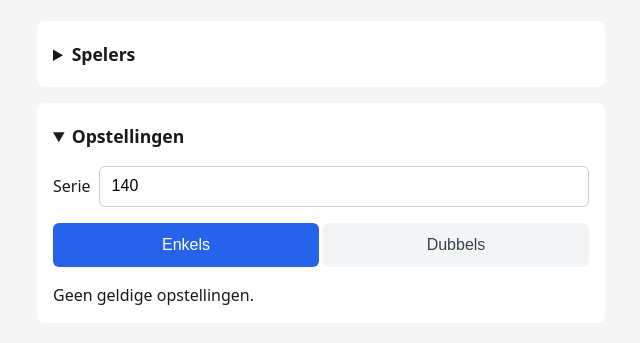
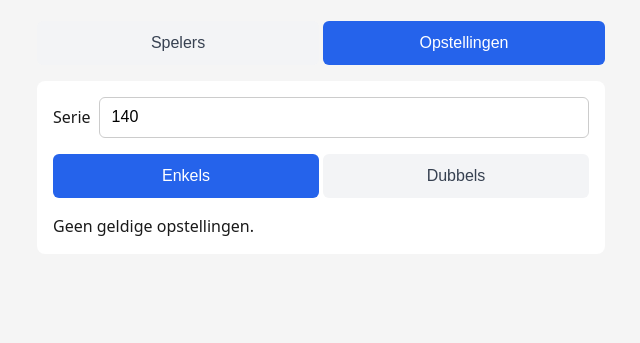
Before and after one commit to michelgrootjans/interclub-opstelling, a website built with Vite: page index.html in a window 1280 px wide. Shown: the part 55-398 px from the top of the page, without its empty margins (319-959 px from the left). Built offline with nearby package versions, Linux system fonts and the light colour scheme.

Commit message:
replace details-based layout with tabbed navigation for player list and compositions

```diff
--- a/src/main.ts
+++ b/src/main.ts
@@ -59,9 +59,12 @@ const app = document.getElementById('app')!
 app.innerHTML = `
   <h1>Interclub Planning</h1>
 
-  <section id="player-list">
-    <details>
-      <summary>Spelers</summary>
+  <div class="main-tabs">
+    <button class="main-tab" data-panel="player-list">Spelers</button>
+    <button class="main-tab active" data-panel="compositions">Opstellingen</button>
+  </div>
+
+  <section id="player-list" class="panel hidden">
     <ul id="players-ul"></ul>
     <button id="btn-add-player" class="btn-add"><i class="fa-solid fa-plus"></i></button>
     <form id="player-form">
@@ -71,12 +74,9 @@ app.innerHTML = `
       <button type="submit">Toevoegen</button>
       <button type="button" id="btn-cancel-add">Annuleer</button>
     </form>
-    </details>
   </section>
 
-  <section id="compositions">
-    <details id="compositions-details" open>
-      <summary>Opstellingen</summary>
+  <section id="compositions" class="panel">
     <label>Serie<input id="input-limit" type="number" min="1" /></label>
     <div class="tabs">
       <button class="tab active" data-tab="singles">Enkels</button>
@@ -84,7 +84,6 @@ app.innerHTML = `
     </div>
     <div id="singles-compositions-list" class="tab-panel"></div>
     <div id="doubles-compositions-list" class="tab-panel hidden"></div>
-    </details>
   </section>
 `
 
@@ -111,16 +110,6 @@ function hideAddForm(): void {
 }
 
 hideAddForm()
-
-const playerDetails = document.querySelector('#player-list details') as HTMLDetailsElement
-const compositionsDetails = document.getElementById('compositions-details') as HTMLDetailsElement
-
-playerDetails.addEventListener('toggle', () => {
-  if (playerDetails.open) compositionsDetails.open = false
-})
-compositionsDetails.addEventListener('toggle', () => {
-  if (compositionsDetails.open) playerDetails.open = false
-})
 
 btnAddPlayer.addEventListener('click', showAddForm)
 document.getElementById('btn-cancel-add')!.addEventListener('click', hideAddForm)
@@ -270,6 +259,15 @@ document.querySelector('.tabs')!.addEventListener('click', e => {
   document.getElementById(`${tab.dataset.tab}-compositions-list`)!.classList.remove('hidden')
 })
 
+document.querySelector('.main-tabs')!.addEventListener('click', e => {
+  const tab = (e.target as HTMLElement).closest<HTMLElement>('.main-tab')
+  if (!tab) return
+  document.querySelectorAll('.main-tab').forEach(t => t.classList.remove('active'))
+  document.querySelectorAll('.panel').forEach(p => p.classList.add('hidden'))
+  tab.classList.add('active')
+  document.getElementById(tab.dataset.panel!)!.classList.remove('hidden')
+})
+
 limitInput.addEventListener('input', () => {
   const val = parseInt(limitInput.value)
   if (!isNaN(val) && val > 0) {
--- a/src/style.css
+++ b/src/style.css
@@ -16,6 +16,28 @@ body {
   max-width: 600px;
   margin: 0 auto;
   padding: 1rem;
+}
+
+.main-tabs {
+  display: flex;
+  gap: 0.25rem;
+  margin-bottom: 1rem;
+}
+
+.main-tab {
+  flex: 1;
+  background: #f3f4f6;
+  color: #374151;
+  border-radius: 6px;
+}
+
+.main-tab.active {
+  background: #2563eb;
+  color: #fff;
+}
+
+.panel.hidden {
+  display: none;
 }
 
 h1 {
@@ -167,7 +189,6 @@ section label {
   display: flex;
   align-items: center;
   gap: 0.5rem;
-  margin-top: 0.75rem;
   margin-bottom: 1rem;
 }
 
```
Lines whose indentation alone changed are shown as unchanged.
